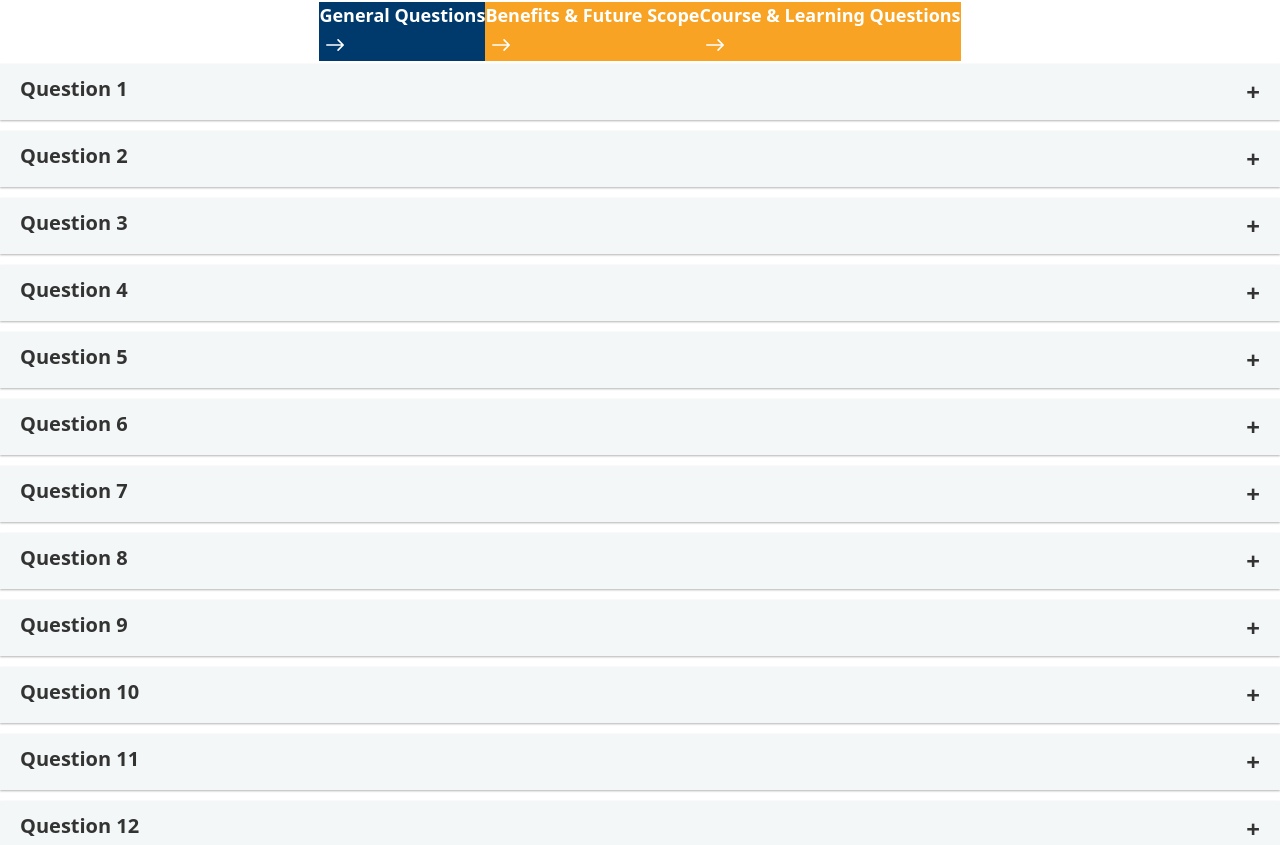
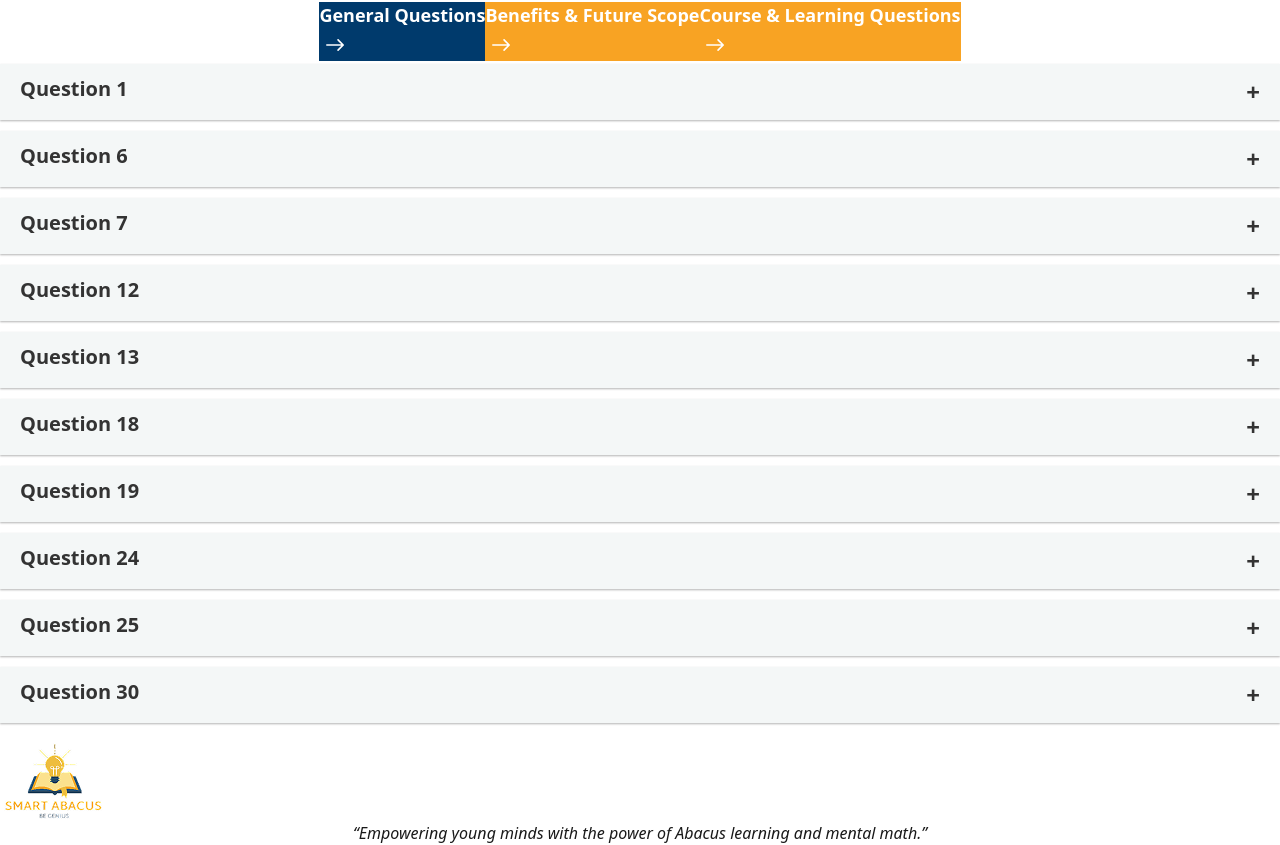
Before and after one commit to vipuls11/smart-abacus, a React (Vite) app: page / in a window 1280 px wide. Shown: the part 6151-6996 px from the top of the page. Built offline with nearby package versions, Linux system fonts and the light colour scheme.

Commit message:
accordion faq

```diff
--- a/src/components/child-component/Accordion.jsx
+++ b/src/components/child-component/Accordion.jsx
@@ -16,7 +16,7 @@ function Accordion({ category }) {
 
       <div className="accordion">
         {category.map((item, i) => (
-          <div key={item.id} className='item'>
+          <div key={item.id} className='item' index={item.course}>
             <div className={`title ${selected === i ? 'active' : ''}`} onClick={() => toggle(i)}>
               <h2>{item.Question}</h2>
               <span>{selected === i ? '-' : '+'}</span>
--- a/src/components/child-component/FAQ.jsx
+++ b/src/components/child-component/FAQ.jsx
@@ -5,7 +5,7 @@ import Accordion from './Accordion';
 
 
 const FAQ = () => {
-    const [category, setCategory] = useState(accordion);
+    const [category, setCategory] = useState(accordion.filter(item=>item.course === "General Questions"));
     const [activeBtn, setActiveBtn] = useState('General Questions'); // State to track active button
     // const uniqueNumbers = [...new Set(dataList)];
 
@@ -28,7 +28,9 @@ const FAQ = () => {
     let word=e.target.value;
     setActiveBtn(word); // Set active button value
     if(word === "General Questions"){
-      setCategory(accordion)
+      //setCategory(accordion)
+      const filtered = accordion.filter(item=>item.course === "General Questions");
+      setCategory(filtered)
     }
     else if(word === "Course & Learning Questions") {
       const filtered = accordion.filter(item=>item.course === "Course & Learning Questions");
```
